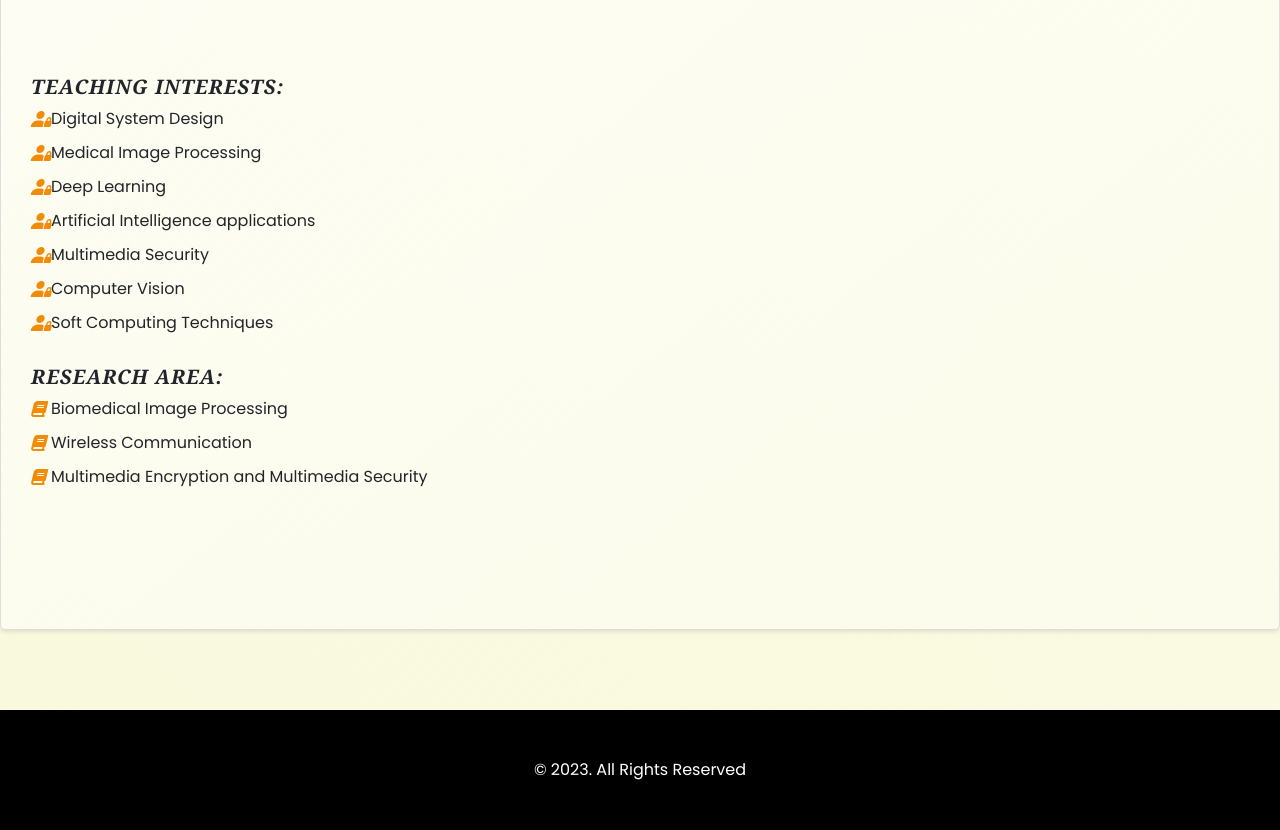
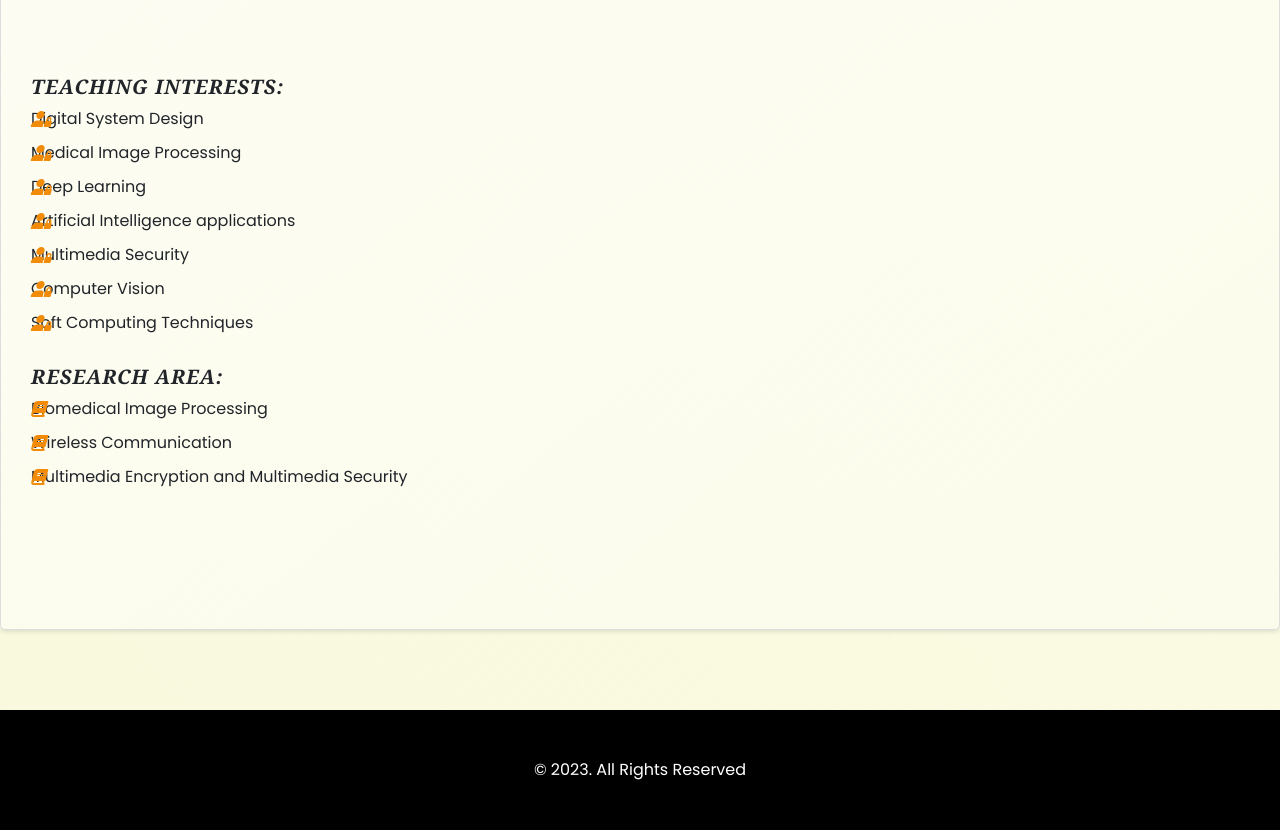
Before and after one commit to deeptiii13/MisaHub, a plain HTML site: page NidhiGoelfinal.html in a window 1280 px wide. Shown: the part 1103-1933 px from the top of the page. Drawn offline with nearby package versions, Linux system fonts and the light colour scheme; a web font is replaced by a local one.

Commit message:
navbar changes

```diff
--- a/css/styleNidhi.css
+++ b/css/styleNidhi.css
@@ -136,7 +136,8 @@ body{
   .tm-nav li a {
     color: white;
     display: block;
-    padding: 20px 30px 20px;
+    padding: 5px 15px;
+    /* margin: 20px 1px; */
   }
 
   /* mobile menu icon */
@@ -452,7 +453,7 @@ ul {
 ul li {
   margin-bottom: 10px;
   position: relative;
-  padding-left: 20px;
+  padding-left: 0px;
 }
 
 
@@ -464,7 +465,7 @@ ul li {
 
 .details li {
   margin-bottom: 10px;
-  padding-left: 20px;
+  /* padding-left: 20px; */
   position: relative;
   line-height: 1.5;
 }
```
